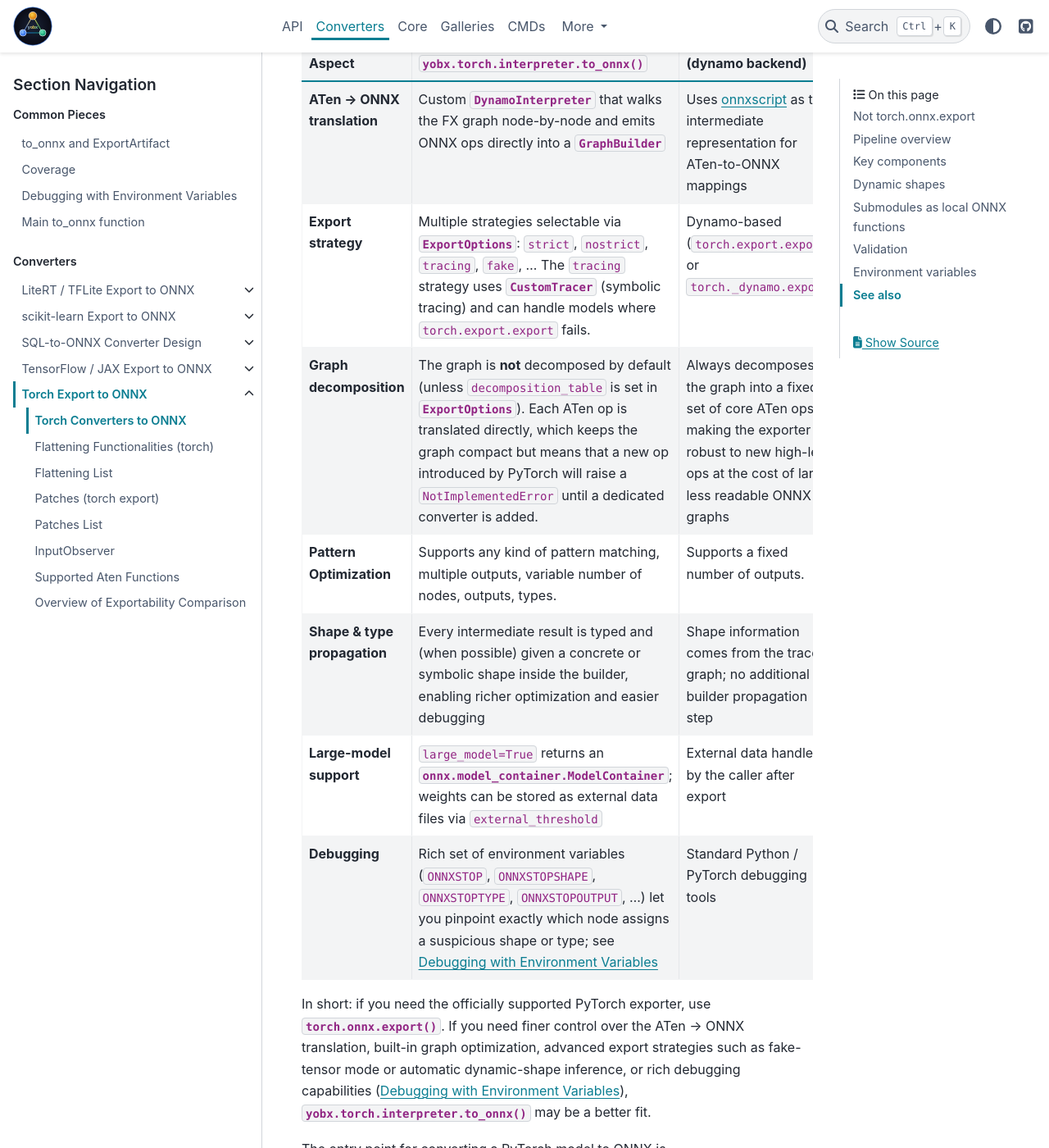
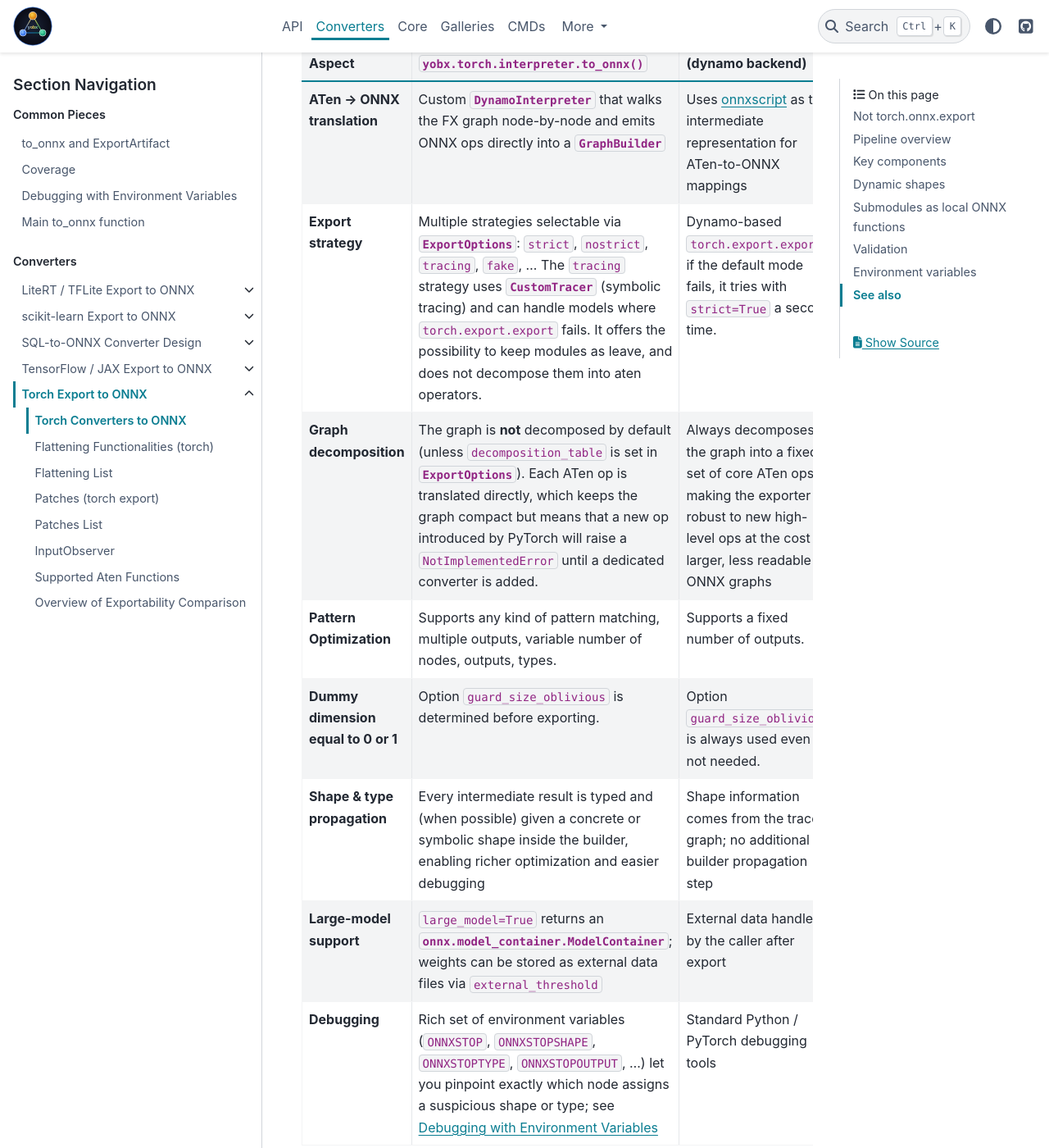
Before and after one commit to xadupre/yet-another-onnx-builder, a Sphinx documentation site: the page built from docs/design/torch/converter.rst, in a window 1280 px wide and 1400 px high, scrolled down 591 px. Shown: the whole window at 82% size. Built offline with Sphinx 7.4.7 and the PyData theme 0.15.4, drawn with Linux system fonts in a browser that asks for light colours; formulas are drawn with MathJax 3; pages that are not in the unit, such as notebooks, are missing from menus; cross-references to code outside the pages are shown as plain code.

Commit message:
update documentation (#1605)

```diff
--- a/docs/conf.py
+++ b/docs/conf.py
@@ -154,6 +154,7 @@ if substring:
 epkg_dictionary = {
     "aten functions": "https://pytorch.org/cppdocs/api/namespace_at.html#functions",
     "azure pipeline": "https://azure.microsoft.com/en-us/products/devops/pipelines",
+    "guard_size_oblivious": "https://docs.pytorch.org/docs/stable/generated/torch.fx.experimental.symbolic_shapes.guard_size_oblivious.html",
     "black": "https://github.com/psf/black",
     "category_encoders": "https://contrib.scikit-learn.org/category_encoders/",
     "Custom Backends": "https://docs.pytorch.org/docs/stable/torch.compiler_custom_backends.html",
@@ -238,6 +239,7 @@ epkg_dictionary = {
     "torch.onnx": "https://docs.pytorch.org/docs/stable/onnx.html",
     "tqdm": "https://github.com/tqdm/tqdm",
     "transformers": "https://huggingface.co/docs/transformers/en/index",
+    "vibe coding": "https://en.wikipedia.org/wiki/Vibe_coding",
     "vocos": "https://github.com/gemelo-ai/vocos",
     "Windows": "https://www.microsoft.com/windows",
     "xgboost": "https://xgboost.readthedocs.io/en/stable/get_started.html",
--- a/docs/design/torch/converter.rst
+++ b/docs/design/torch/converter.rst
@@ -39,8 +39,11 @@ different design priorities.
        ``strict``, ``nostrict``, ``tracing``, ``fake``, …
        The ``tracing`` strategy uses
        :class:`~yobx.torch.tracing.CustomTracer` (symbolic tracing) and can
-       handle models where ``torch.export.export`` fails.
-     - Dynamo-based (``torch.export.export`` or ``torch._dynamo.export``)
+       handle models where ``torch.export.export`` fails. It offers
+       the possibility to keep modules as leave, and does not decompose them
+       into aten operators.
+     - Dynamo-based ``torch.export.export``, if the default mode fails, it tries
+       with ``strict=True`` a second time.
    * - **Graph decomposition**
      - The graph is **not** decomposed by default (unless
        ``decomposition_table`` is set in
@@ -55,6 +58,9 @@ different design priorities.
      - Supports any kind of pattern matching, multiple outputs, variable number of
        nodes, outputs, types.
      - Supports a fixed number of outputs.
+   * - **Dummy dimension equal to 0 or 1**
+     - Option :epkg:`guard_size_oblivious` is determined before exporting.
+     - Option :epkg:`guard_size_oblivious` is always used even if not needed.
    * - **Shape & type propagation**
      - Every intermediate result is typed and (when possible) given a concrete
        or symbolic shape inside the builder, enabling richer optimization and
--- a/docs/index.rst
+++ b/docs/index.rst
@@ -128,6 +128,11 @@ Its unique API:
    getting_started
    misc
 
+This package was initially started using :epkg:`vibe coding`.
+AI is able to translate an existing code into another one
+such as ONNX but it tends sometime to favor ugly functions definition
+not friendly to the users.
+
 Indices and tables
 ==================
 
```
Also changed, not shown: README.md (+2 -0 lines), 1 other file.
